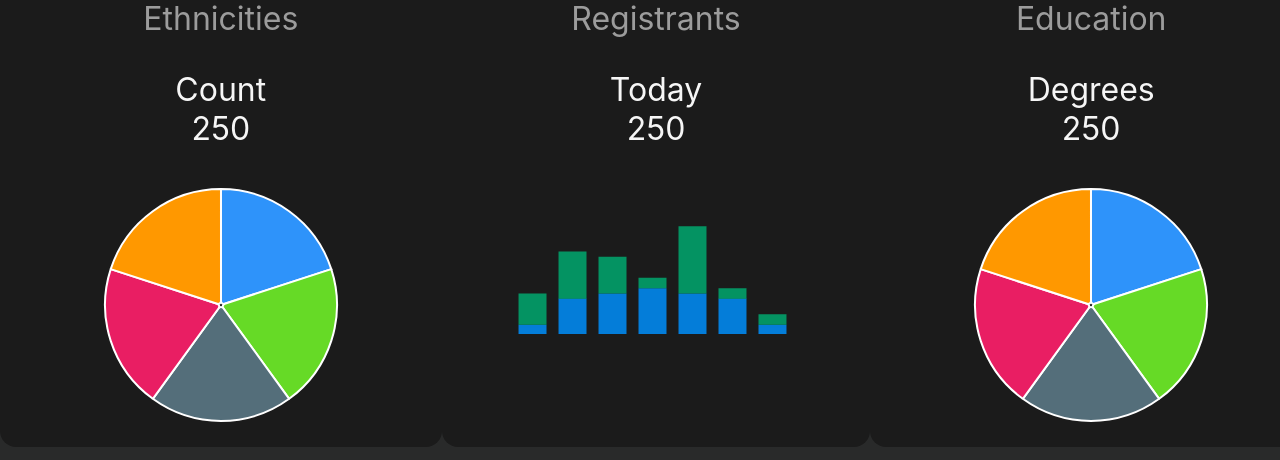
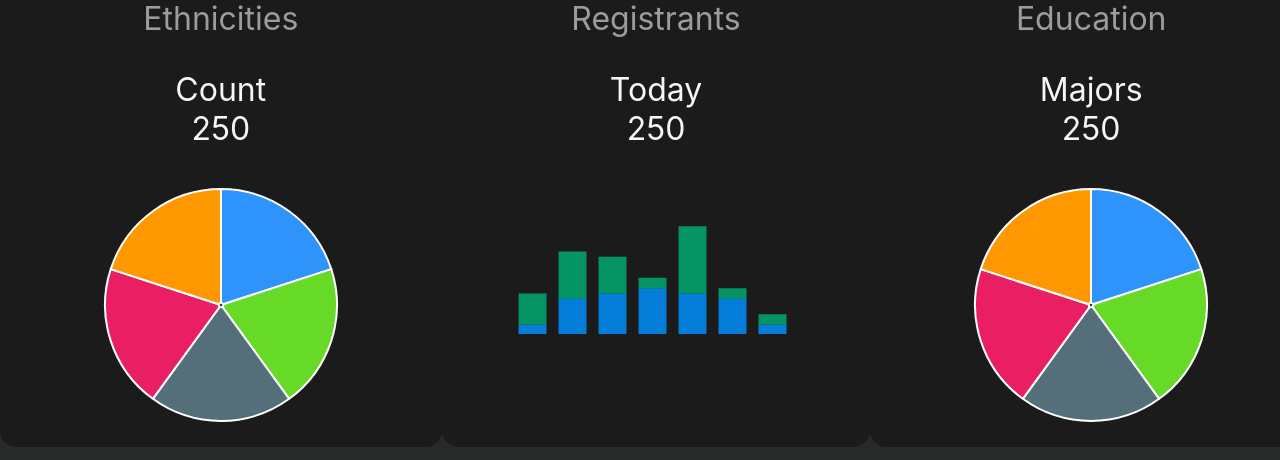
Before and after one commit to nishilfaldu/react-dashboard, a React (Create React App) app: page / in a window 1280 px wide. Shown: the part 435-895 px from the top of the page. Built offline with nearby package versions, Linux system fonts and the light colour scheme.

Commit message:
changed degrees to majors

```diff
--- a/src/components/dashboards/LiveDashboard.js
+++ b/src/components/dashboards/LiveDashboard.js
@@ -57,7 +57,7 @@ const LiveDashboard = function(props){
             <StyledRow>
                 <PieChartCard cardTitle="Ethnicities" cardLabel="Count" cardValue="250" chartType={'pie'}></PieChartCard>
                 <BarChartCard cardTitle="Registrants" cardLabel="Today" cardValue="250"></BarChartCard>
-                <PieChartCard cardTitle="Education" cardLabel="Degrees" cardValue="250" chartType={'pie'}></PieChartCard>
+                <PieChartCard cardTitle="Education" cardLabel="Majors" cardValue="250" chartType={'pie'}></PieChartCard>
             </StyledRow>
         </div>
     );
```
